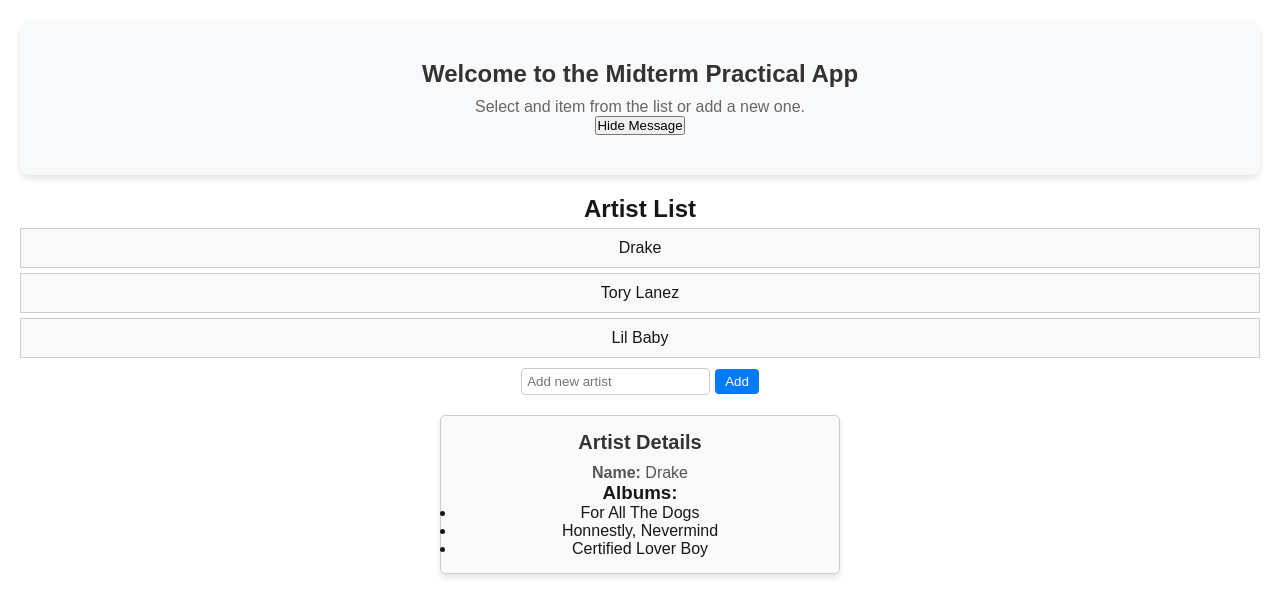
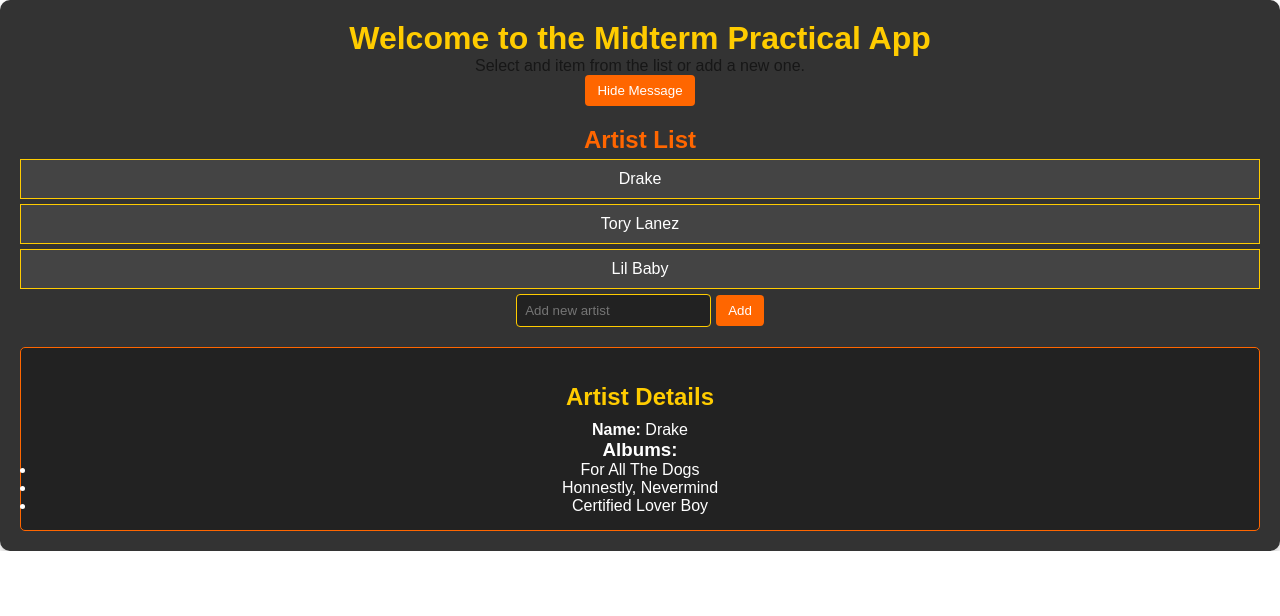
Before and after one commit to PapisCode/Midterm-Practical, a Next.js app in the folder midterm-practical/: page / in a window 1280 px wide. Both pictures are taken after a click on the item "Drake". Shown: the top 616 px of the page. Built offline with nearby package versions, Linux system fonts and the light colour scheme.

Commit message:
Updated CSS styles for improved readability and theme adjustments

```diff
--- a/midterm-practical/styles/Home.module.css
+++ b/midterm-practical/styles/Home.module.css
@@ -1,86 +1,40 @@
-/* styles/Home.module.css */
+.page {
+  background-color: #1a1a1a;
+  color: white;
+  min-height: 100vh;
+  display: flex;
+  flex-direction:column;
+  align-items: center;
+  justify-content: center;
+  font-family: Arial, Helvetica, sans-serif;
+}
+
 .container {
   text-align: center;
+  background: #333;
   padding: 20px;
+  border-radius: 10px;
+  box-shadow: 0px 4px 8px rgba(0, 0, 0, 0.2);
 }
 
-/* styles/MainComponent.module.css */
-.mainContainer {
-  text-align: center;
-  padding: 40px;
-  background-color: #f8f9fa;
-  border-radius: 10px;
-  box-shadow: 0px 4px 6px rgba(0, 0, 0, 0.1);
-  margin-bottom: 20px;
+h1 {
+  color: #ffcc00;
 }
 
-.mainContainer h1 {
-  color: #333;
-  font-size: 24px;
-  margin-bottom: 10px;
+h2 {
+  margin-top: 20px;
+  color: #ff6600;
 }
 
-.mainContainer p {
-font-size: 16px;
-color: #666;
+button {
+  background-color: #007bff;
+  color: white;
+  border: none;
+  padding: 8px 16px;
+  cursor: pointer;
+  border-radius: 5px;
 }
 
-/* styles/ItemList.module.css */
-.listContainer {
-  margin-top: 20px;
-}
-
-.listContainer ul {
-  list-style-type: none;
-  padding: 0;
-}
-
-.listContainer li {
-  cursor: pointer;
-  padding: 10px;
-  border: 1px solid #ccc;
-  margin: 5px 0;
-  background-color: #f9f9f9;
-  transition: background 0.3s;
-}
-
-.listContainer li:hover {
-  background-color: #e0e0e0;
-}
-
-.listContainer form {
-  margin-top: 10px;
-}
-
-.listContainer input {
-  padding: 5px;
-  margin-right: 5px;
-  border: 1px solid #ccc;
-  border-radius: 4px;
-}
-
-.listContainer button {
-  padding: 5px 10px;
-  border: none;
-  background-color: #007bff;
-  color: white;
-  cursor: pointer;
-  border-radius: 4px;
-}
-
-.listContainer button:hover {
+button:hover {
   background-color: #0056b3;
 }
-
-/* styles/ItemDetails.module.css */
-.detailsContainer {
-  margin-top: 20px;
-  padding: 10px;
-  border: 1px solid #ccc;
-  border-radius: 5px;
-  background-color: #f1f1f1;
-}
-
-.detailsContainer h2 {
-  margin-bottom: 10px;
-}
--- a/midterm-practical/styles/ItemDetails.module.css
+++ b/midterm-practical/styles/ItemDetails.module.css
@@ -1,23 +1,23 @@
 .detailsContainer {
     margin-top: 20px;
     padding: 15px;
-    border: 1px solid #ccc;
+    border: 1px solid #ff6600;
     border-radius: 5px;
-    background-color: #f9f9f9;
-    box-shadow: 0px 4px 6px rgba(0, 0, 0, 0.1);
-    max-width: 400px;
-    margin-left: auto;
-    margin-right: auto;
-    text-align: center;
+    background-color: #222;
+    color: white;
 }
 
 .detailsContainer h2 {
     margin-bottom: 10px;
-    font-size: 20px;
-    color: #333;
+    color: #ffcc00;
 }
 
-.detailsContainer p {
-    font-size: 16px;
-    color: #555;
+.detailContainer ul {
+    list-style-type: none;
+    padding: 0;
 }
+
+.detailContainer li {
+    padding: 5px;
+    border-bottom: 1px solid #555;
+}
--- a/midterm-practical/styles/ItemList.module.css
+++ b/midterm-practical/styles/ItemList.module.css
@@ -10,36 +10,36 @@
 .listContainer li {
     cursor: pointer;
     padding: 10px;
-    border: 1px solid #ccc;
+    border: 1px solid #ffcc00;
     margin: 5px 0;
-    background-color: #f9f9f9;
+    background-color: #444;
+    color: white;
     transition: background 0.3s;
 }
 
 .listContainer li:hover {
-    background-color: #e0e0e0;
+    background-color: #ffcc00;
+    color: black;
 }
 
-.listContainer form {
-    margin-top: 10px;
+input {
+    padding: 8px;
+    margin-right: 5px;
+    border: 1px solid #ffcc00;
+    border-radius: 4px;
+    background: #222;
+    color: white;
 }
 
-.listContainer input {
-    padding: 5px;
-    margin-right: 5px;
-    border: 1px solid #ccc;
-    border-radius: 4px;
-}
-
-.listContainer button {
-    padding: 5px 10px;
+button {
+    padding: 8px 12px;
     border: none;
-    background-color: #007bff;
+    background-color: #ff6600;
     color: white;
     cursor: pointer;
     border-radius: 4px;
 }
 
-.listContainer button:hover {
-    background-color: #0056b3;
+button:hover {
+    background-color: #ff3300;
 }
```
